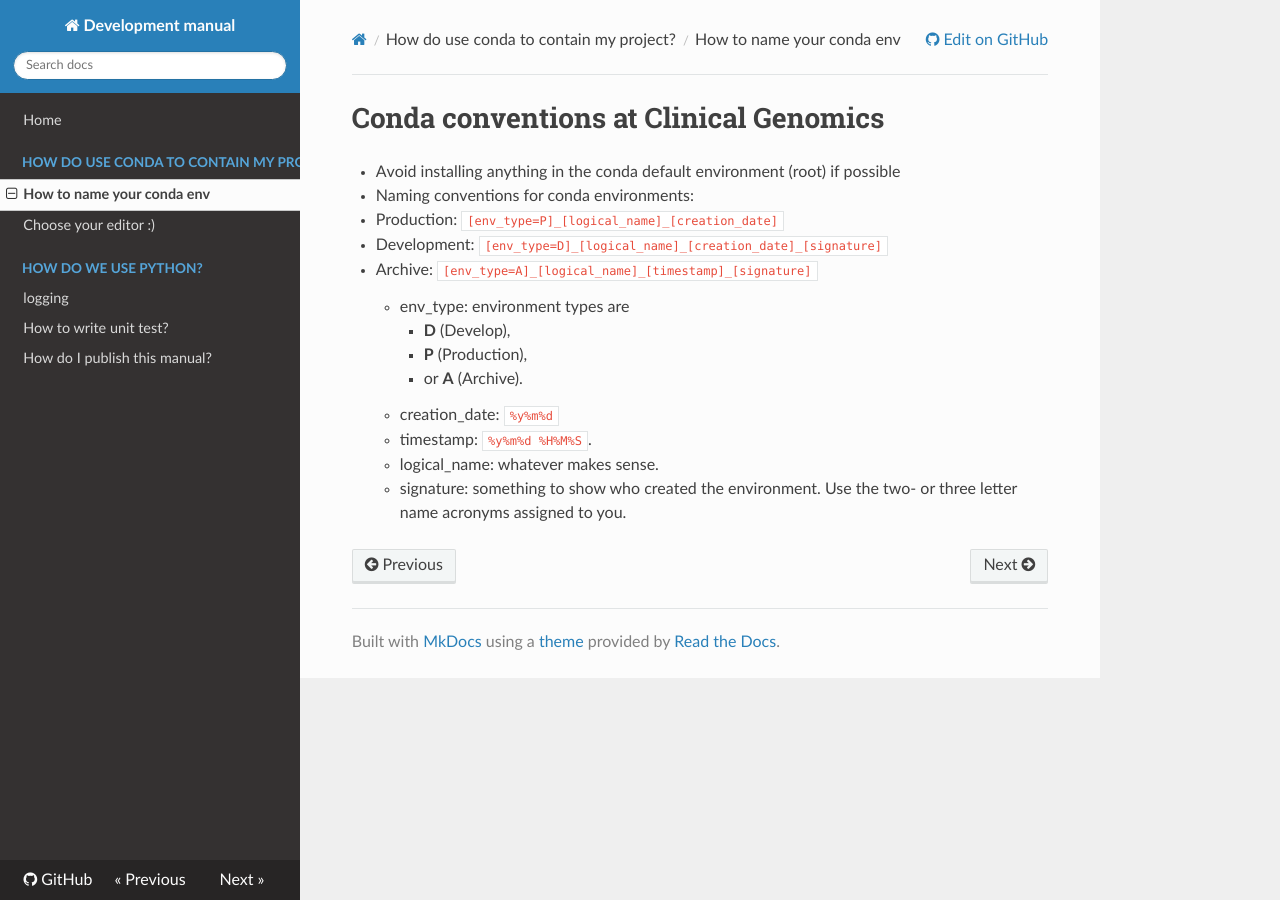
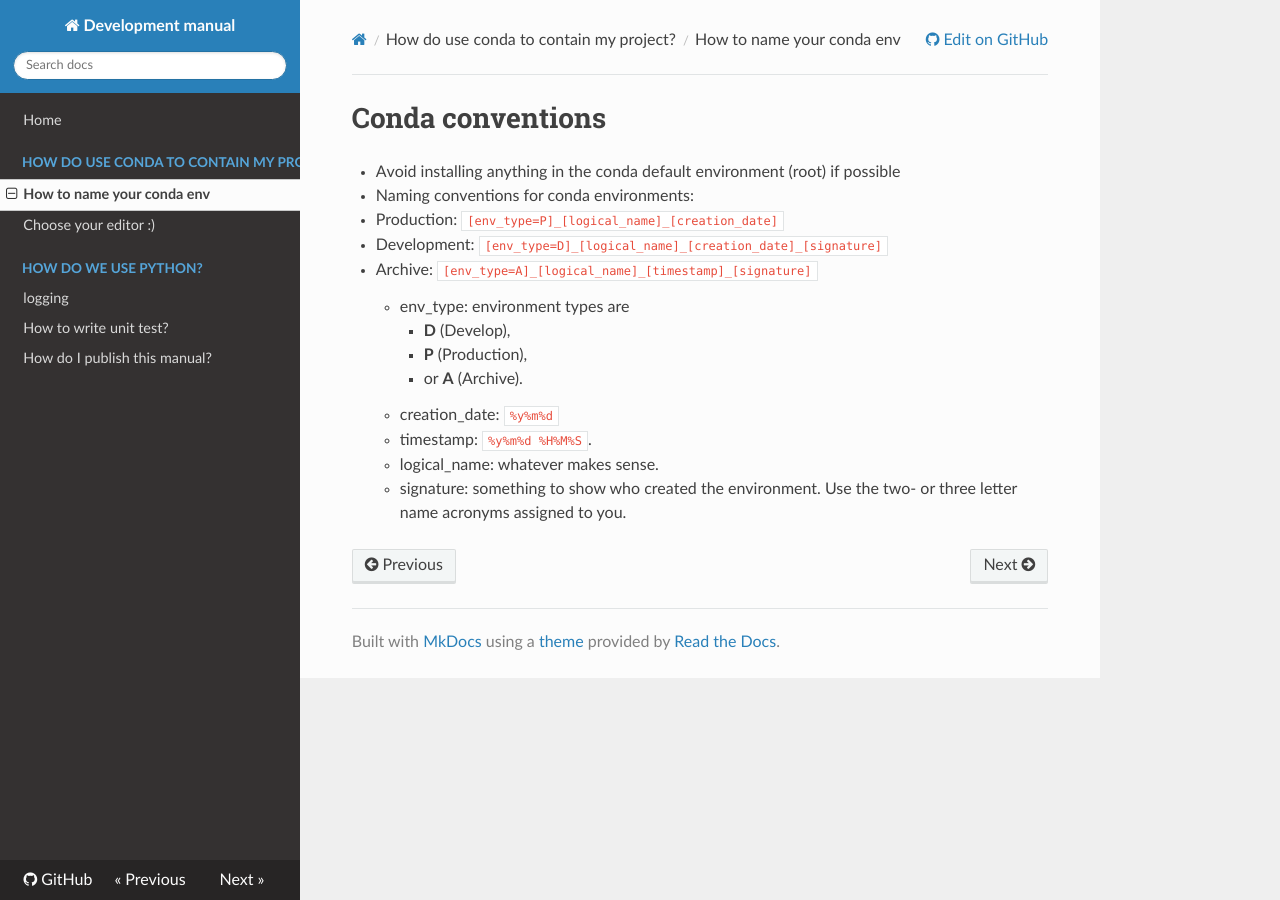
Before and after one commit to ingkebil/development, an MkDocs documentation site: the page built from docs/conda/conda_conventions.md, in a window 1280 px wide. Built offline with MkDocs 1.6.1, drawn with Linux system fonts in a browser that asks for light colours; nearby versions of some CDN libraries.

Commit message:
Rm 'At Clinical Genomics' from conda conventions title

```diff
--- a/docs/conda/conda_conventions.md
+++ b/docs/conda/conda_conventions.md
@@ -1,4 +1,4 @@
-# Conda conventions at Clinical Genomics
+# Conda conventions
 
 - Avoid installing anything in the conda default environment (root) if possible
 - Naming conventions for conda environments:
```
